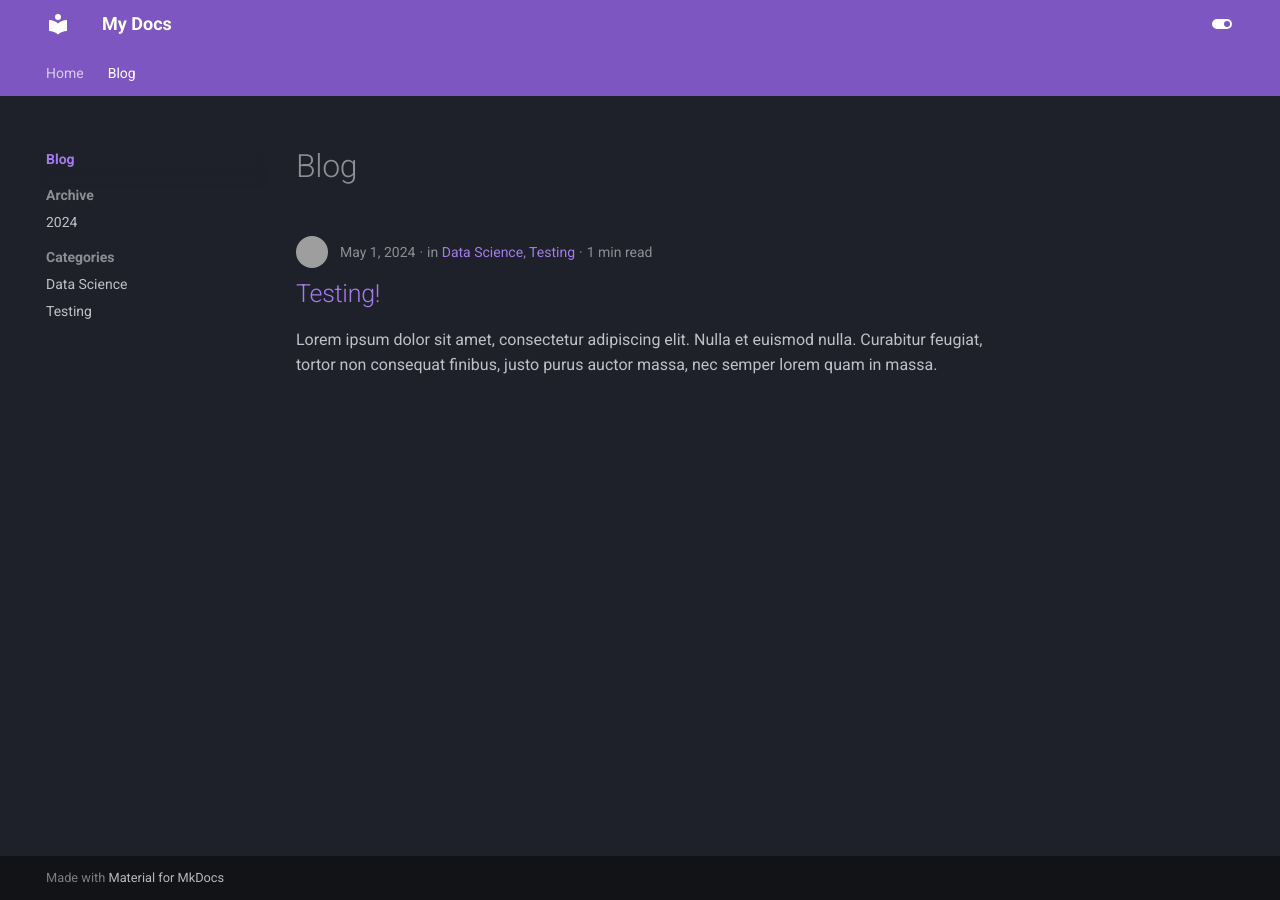
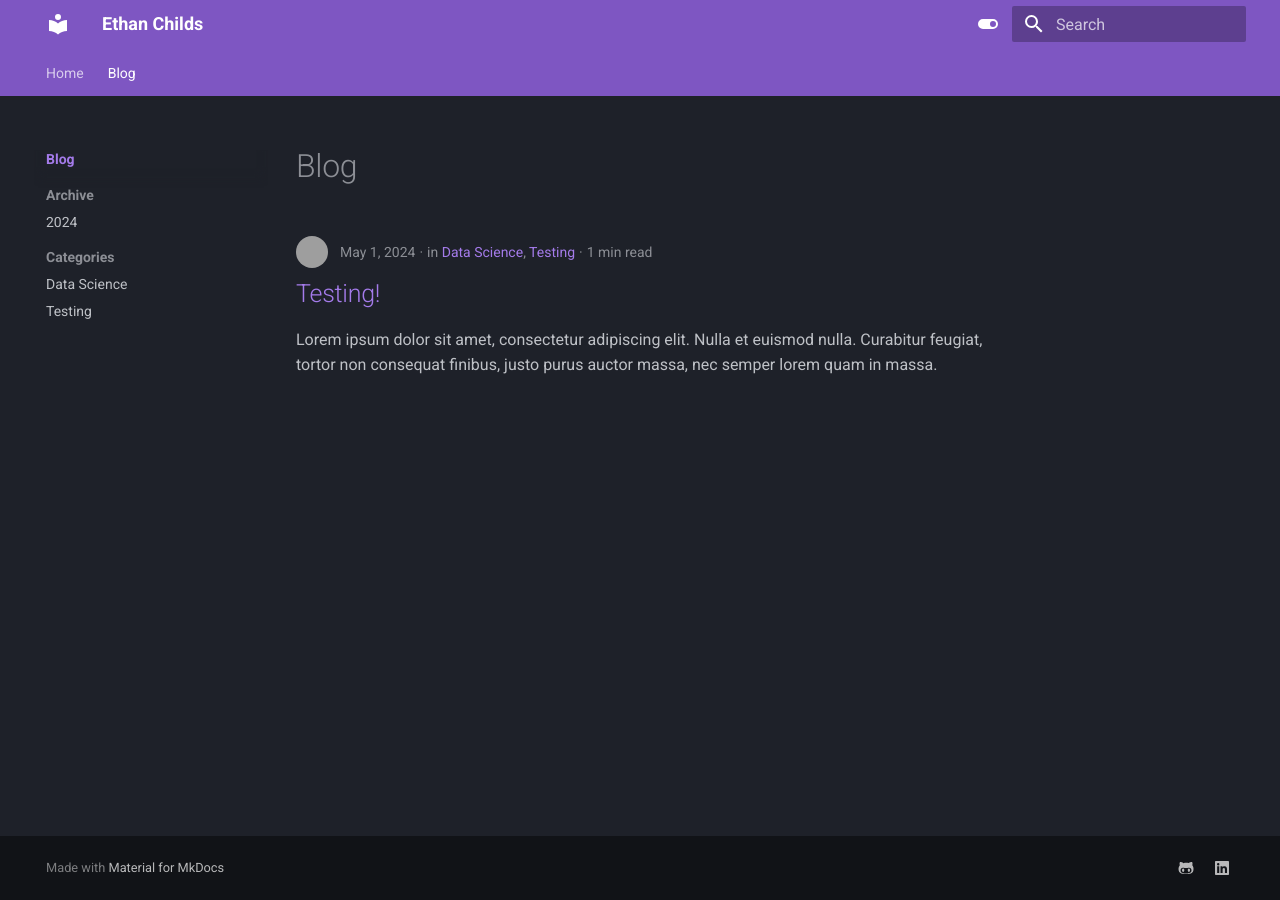
Before and after one commit to ethanchilds/my-website, an MkDocs documentation site: the page built from docs/blog/index.md, in a window 1280 px wide. Built offline with MkDocs 1.6.1 and Material for MkDocs 9.7.7, drawn with Linux system fonts in a browser that asks for light colours; grey boxes are pictures that could not be loaded.

Commit message:
new additions

```diff
--- a/mkdocs.yml
+++ b/mkdocs.yml
@@ -1,4 +1,4 @@
-site_name: My Docs
+site_name: Ethan Childs
 
 nav:
   - index.md
@@ -12,6 +12,8 @@ theme:
     - navigation.tabs
     - navigation.indexes
     - navigation.sections
+    - search.suggest
+    - search.highlight
 
    palette:
 
@@ -31,3 +33,11 @@ theme:
 
 plugins:
   - blog
+  - search
+
+extra:
+  social:
+    - icon: fontawesome/brands/github-alt
+      link: https://github.com/ethanchilds
+    - icon: fontawesome/brands/linkedin
+      link: https://www.linkedin.com/in/ethanchilds13/
```
Also changed, not shown: docs/projects.md (added).
